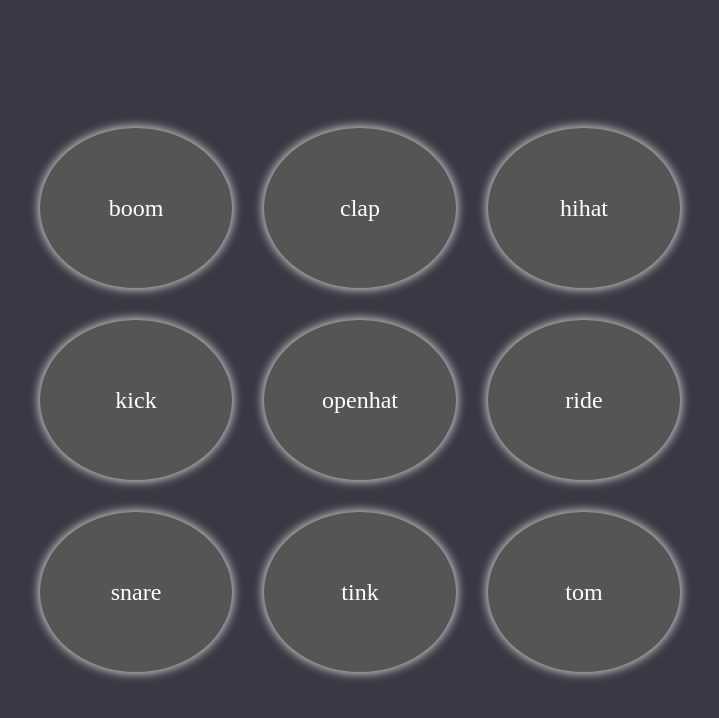
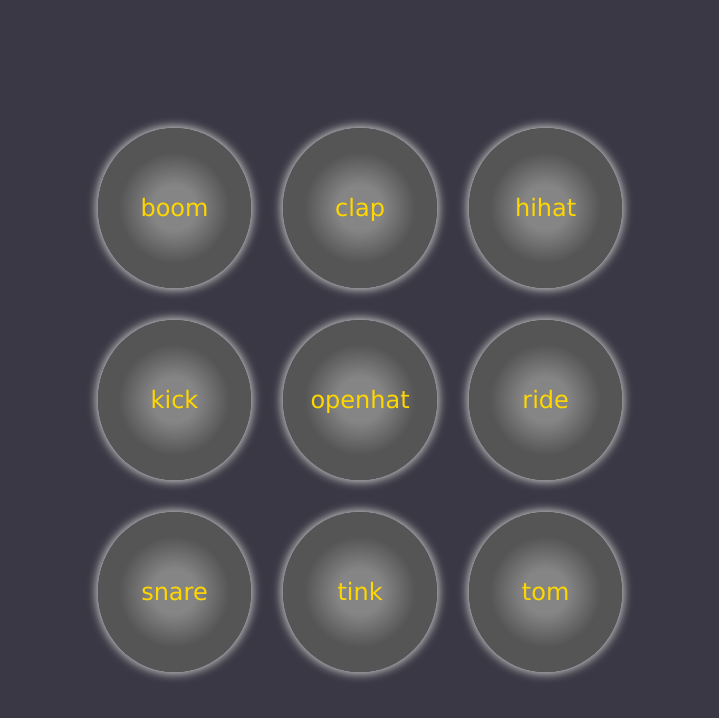
Before and after one commit to MaheshRath08/js_Drum_Kit, a plain HTML site: page index.html in a window 1280 px wide. Shown: the whole page, without its empty margins (280-999 px from the left). Drawn offline with Linux system fonts and the light colour scheme.

Commit message:
drum design

```diff
--- a/style.css
+++ b/style.css
@@ -1,6 +1,7 @@
 *{
     margin: 0;
     padding: 0;
+    font-family: Verdana, Geneva, Tahoma, sans-serif;
 }
 
 body{
@@ -22,11 +23,11 @@ body{
     user-select: none;
     text-align: center;
     border-radius: 50%;
-    width: 15vw;
+    width: 12vw;
     height: 20vh;
     line-height: 20vh;
-    background-color: #555;
-    color: white;
+    background: radial-gradient(circle, #858585 20%, #555 50%);
+    color: gold;
     border: none;
     box-shadow: 0 0 10px 2px #c5c5c5;
 }
```
